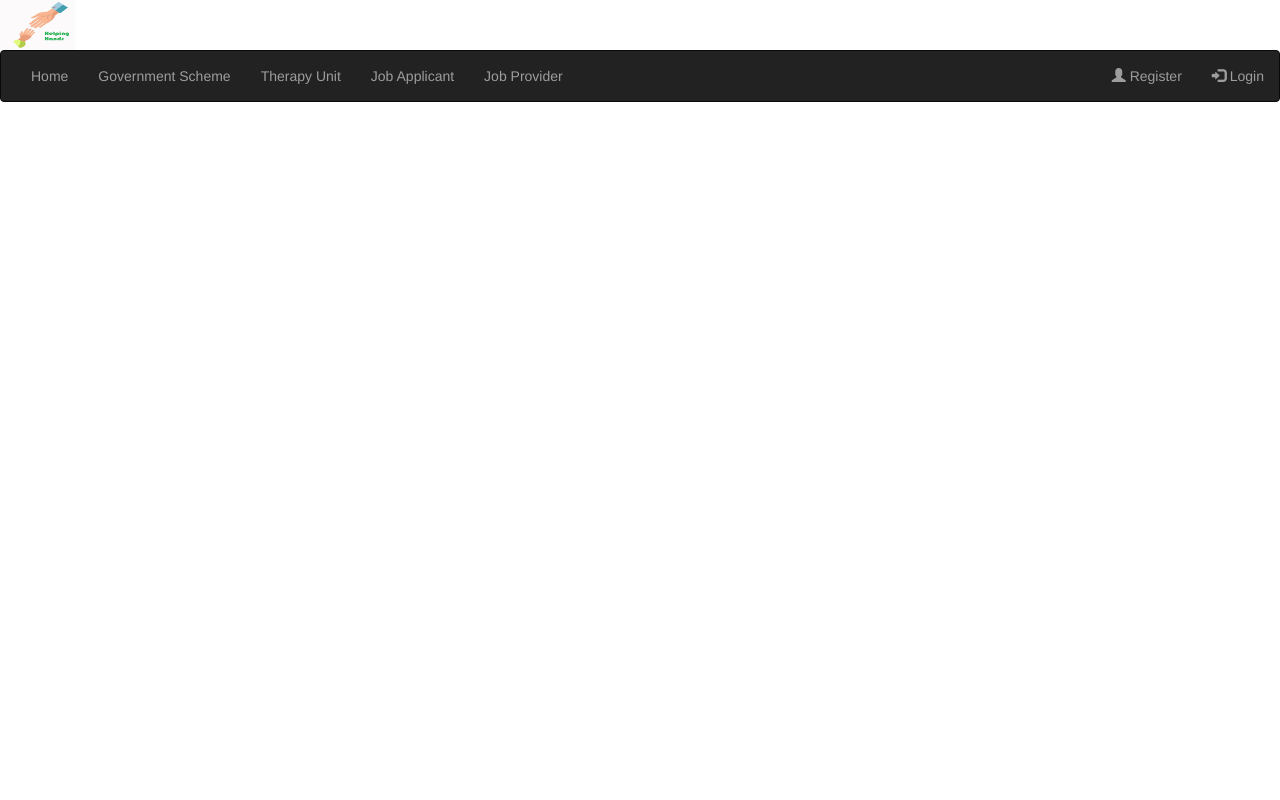
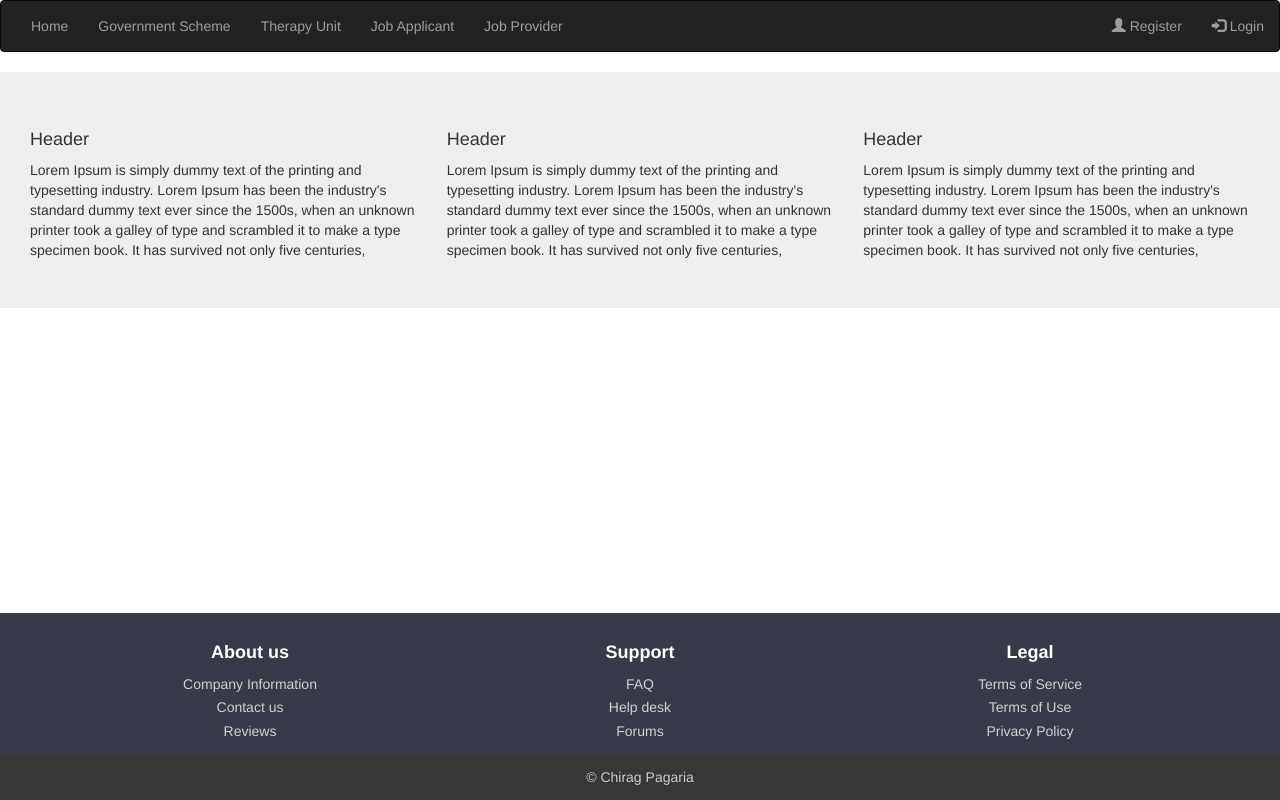
Before and after one commit to chiragpagaria/helpinghand, a Django app: page / in a window 1280 px wide. Run offline with Django 3.2, Linux system fonts and the light colour scheme; parts of the project's set-up code (start-up, migrations or seed data) failed here and were passed over; some libraries are stand-ins or nearby versions.

Commit message:
addition

```diff
--- a/helpinghand/urls.py
+++ b/helpinghand/urls.py
@@ -21,5 +21,6 @@ urlpatterns = [
     path('',views.HomePage.as_view(), name='home'),
     path('register',views.Register.as_view(), name="register"),
     path('login',views.UserLogin.as_view(), name="login"),
-
+    path('psyform',views.PsyForm.as_view(), name="psyform"),
+    path('menform',views.PsyForm.as_view(), name="menform"),
 ]
--- a/jobportal/views.py
+++ b/jobportal/views.py
@@ -1,13 +1,16 @@
 from django.contrib.auth import authenticate, login
+from django.http import HttpResponseRedirect
+from django.contrib.auth.decorators import login_required
 from django.shortcuts import render
 from django.http.response import HttpResponse
 from django.template import RequestContext
-from django.views.generic import View
+from django.utils.decorators import method_decorator
+from django.views.generic import View, TemplateView
 from .models import UserInfo
 from django.contrib.auth.views import logout
 
-
 # Create your views here.
+login_check = False
 class HomePage(View):
     template = "jobportal/homepage.html"
 
@@ -22,18 +25,27 @@ class Register(View):
         return render(request, self.template, {})
 
     def post(self, request, *args, **kwargs):
-        if request.POST.get("firstname") and \
-                request.POST.get('lastname') and \
-                request.POST.get('email') and \
-                request.POST.get('pwd'):
-            userinfo = UserInfo()
-            userinfo.first_name = request.POST.get("firstname")
-            userinfo.last_name = request.POST.get("lastname")
-            userinfo.email = request.POST.get("email")
-            userinfo.set_password = request.POST.get("pwd")
-            userinfo.save()
 
-        return render(request, self.template, {})
+        user = UserInfo.objects.filter(email= request.POST.get('email'))
+        if user:
+            return HttpResponse("Email ID already exists")
+        else:
+            if request.POST.get("firstname") and \
+                    request.POST.get('lastname') and \
+                    request.POST.get('email') and \
+                    request.POST.get('pwd'):
+                userinfo = UserInfo()
+                userinfo.first_name = request.POST.get("firstname")
+                userinfo.last_name = request.POST.get("lastname")
+                userinfo.email = request.POST.get("email")
+                userinfo.password = request.POST.get("pwd")
+                userinfo.challenged = request.POST.get("Challenged")
+                userinfo.save()
+
+                if(userinfo.challenged == "Physically"):
+                    return HttpResponseRedirect('psyform')
+                else:
+                    return HttpResponseRedirect('menform')
 
 
 class UserLogin(View):
@@ -45,12 +57,27 @@ class UserLogin(View):
     def post(self, request, *args, **kwargs):
         username = request.POST.get('email')
         password = request.POST.get('pwd')
-        user = authenticate(username=username, password=password)
-        if user is not None:
-            if user.is_active:
-                return HttpResponse("Logged In")
-            else:
-                return HttpResponse("Inactive")
+        user = UserInfo.objects.filter(email=username, password=password)
+
+        if user:
+            global login_check
+            login_check = True
+            formtype = request.POST.get('challenged')
+            return HttpResponseRedirect("form", formtype)
         else:
-            print("Not a user")
+            login_check = False
+
         return HttpResponse("Invalid login details given")
+
+class PsyForm(View):
+    def get(self, request):
+        # if login_check:
+        #    return HttpResponse("Hello I am logged in")
+        # else:
+        #     return HttpResponse("Hello I am logged out")
+        if(request.path == '/menform'):
+            return render(request , "jobportal/mendisability.html")
+        else:
+            return render(request, "jobportal/pysdisability.html")
+    def post(self, request , *args, **kwargs):
+        return HttpResponse("In post")
--- a/template/jobportal/base.html
+++ b/template/jobportal/base.html
@@ -6,9 +6,10 @@
     <link rel="stylesheet" href="https://maxcdn.bootstrapcdn.com/bootstrap/3.4.0/css/bootstrap.min.css">
     <meta charset="UTF-8">
     <title>{% block title %}{% endblock %}</title>
+    {% block head %} {% endblock %}
 </head>
 <body>
-<img height="50" width="75" src = "{% static "Images/logo.jpg" %} ">
+<!--<img height="50" width="75" src = "{% static "Images/logo.jpg" %} ">-->
 {% block content %}{% endblock %}
 </body>
 </html>
--- a/template/jobportal/homepage.html
+++ b/template/jobportal/homepage.html
@@ -2,7 +2,103 @@
 {% load static %}
 {% block tittle%} Home {% endblock %}
 {% block content %}
+{% block head %}
+<style>
+#myFooter {
+	background-color: #373a48;
+	color:white;
+}
 
+#myFooter .footer-copyright{
+	background-color: #383737;
+	padding-top:3px;
+	padding-bottom:3px;
+	text-align: center;
+}
+
+#myFooter .footer-copyright p{
+	margin:10px;
+	color: #ccc;
+}
+
+#myFooter ul{
+	list-style-type: none;
+    padding-left: 0;
+    line-height: 1.7;
+
+}
+
+#myFooter h5{
+	font-size: 18px;
+    color: white;
+    font-weight: bold;
+    margin-top: 30px;
+}
+
+#myFooter a{
+	color:#d2d1d1;
+	text-decoration: none;
+}
+
+#myFooter a:hover, #myFooter a:focus{
+	text-decoration: none;
+	color:white;
+}
+
+#myFooter .myCols{
+	text-align: center;
+}
+
+#myFooter .social-networks{
+	text-align: center;
+	padding-top: 30px;
+	padding-bottom: 38px;
+	color : red;
+}
+
+#myFooter .social-networks a{
+    font-size: 32px;
+    margin-right: 5px;
+    margin-left: 5px;
+    color: #f9f9f9;
+    padding: 10px;
+    transition: 0.2s;
+}
+@media screen and (max-width: 767px){
+	#myFooter {
+		text-align: center;
+	}
+}
+
+/* CSS used for positioning the footers at the bottom of the page. */
+/* You can remove this. */
+
+
+html{
+	height: 100% !important;
+}
+
+body{
+    display: flex;
+    display: -webkit-flex;
+    flex-direction: column;
+    -webkit-flex-direction: column;
+    height: 100%;
+}
+
+.content{
+	flex: 1 0 auto;
+	-webkit-flex: 1 0 auto;
+	min-height: 200px;
+}
+
+#myFooter{
+	flex: 0 0 auto;
+    -webkit-flex: 0 0 auto;
+}
+}
+</style>
+{% endblock %}
 <nav class="navbar navbar-inverse">
   <div class="container-fluid">
       <ul class="nav navbar-nav">
@@ -19,5 +115,58 @@
     </ul>
   </div>
 </nav>
-
+<div class="jumbotron">
+    <div class="container-fluid">
+    <span class="col-sm-4">
+        <h4 >Header</h4>
+        <div>Lorem Ipsum is simply dummy text of the printing and typesetting industry. Lorem Ipsum has been the industry's standard dummy text ever since the 1500s, when an unknown printer took a galley of type and scrambled it to make a type specimen book. It has survived not only five centuries,</div>
+    </span>
+        <span class="col-sm-4">
+        <h4>Header</h4>
+        <div>Lorem Ipsum is simply dummy text of the printing and typesetting industry. Lorem Ipsum has been the industry's standard dummy text ever since the 1500s, when an unknown printer took a galley of type and scrambled it to make a type specimen book. It has survived not only five centuries,</div>
+    </span>
+        <span class="col-sm-4">
+        <h4>Header</h4>
+        <div>Lorem Ipsum is simply dummy text of the printing and typesetting industry. Lorem Ipsum has been the industry's standard dummy text ever since the 1500s, when an unknown printer took a galley of type and scrambled it to make a type specimen book. It has survived not only five centuries,</div>
+        </span>
+    </div>
+</div>
+</div>
+<!-- Footer -->
+<div class="content">
+</div>
+    <footer id="myFooter">
+        <div class="container">
+            <div class="row">
+                <div class="col-sm-4 myCols">
+                    <h5>About us</h5>
+                    <ul>
+                        <li><a href="#">Company Information</a></li>
+                        <li><a href="#">Contact us</a></li>
+                        <li><a href="#">Reviews</a></li>
+                    </ul>
+                </div>
+                <div class="col-sm-4 myCols">
+                    <h5>Support</h5>
+                    <ul>
+                        <li><a href="#">FAQ</a></li>
+                        <li><a href="#">Help desk</a></li>
+                        <li><a href="#">Forums</a></li>
+                    </ul>
+                </div>
+                <div class="col-sm-4 myCols">
+                    <h5>Legal</h5>
+                    <ul>
+                        <li><a href="#">Terms of Service</a></li>
+                        <li><a href="#">Terms of Use</a></li>
+                        <li><a href="#">Privacy Policy</a></li>
+                    </ul>
+                </div>
+            </div>
+        </div>
+        <div class="footer-copyright">
+            <p>© Chirag Pagaria </p>
+        </div>
+    </footer>
+  <!-- Footer -->
 {% endblock %}
```
Also changed, not shown: jobportal/models.py (+14 -1 lines), template/jobportal/login_form.html (+10 -2 lines), template/jobportal/mendisability.html (added, +52 -0 lines), template/jobportal/pysdisability.html (added, +51 -0 lines), template/jobportal/registration_form.html (+13 -7 lines), db.sqlite3, jobportal/migrations/0001_initial.py, jobportal/migrations/0002_remove_userinfo_first_name.py (deleted), jobportal/migrations/0003_userinfo_first_name.py (deleted).
